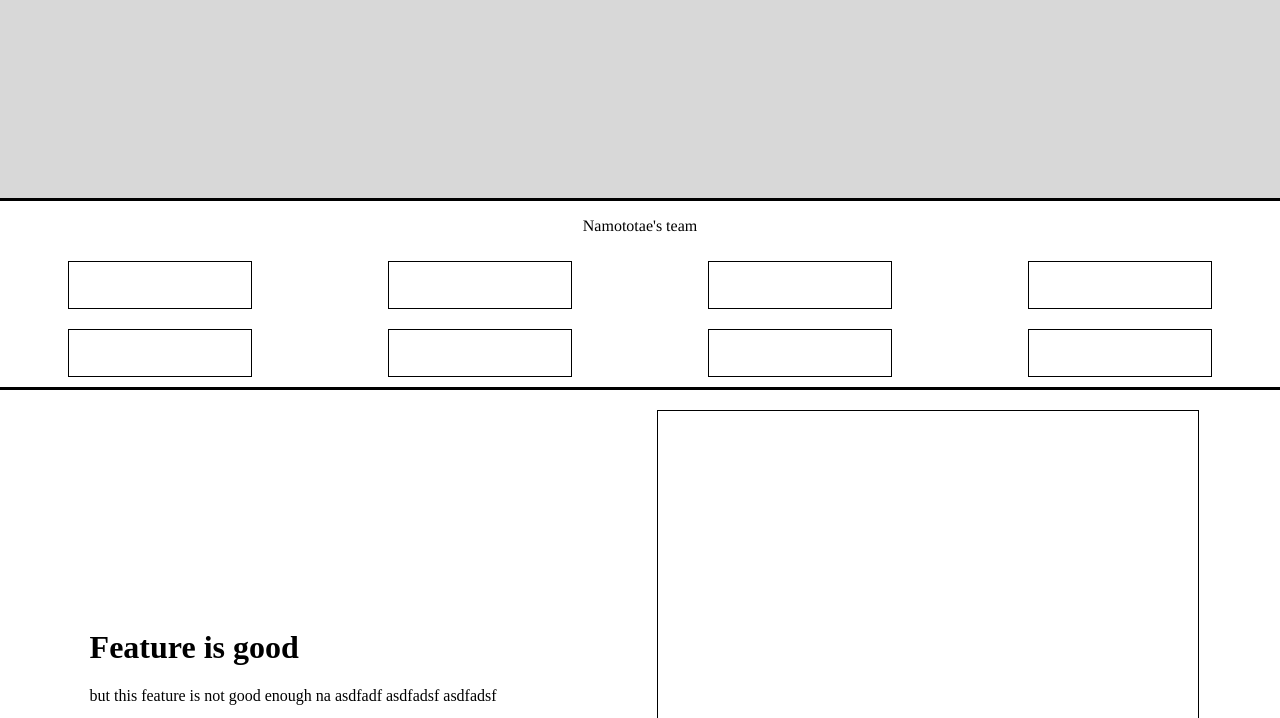
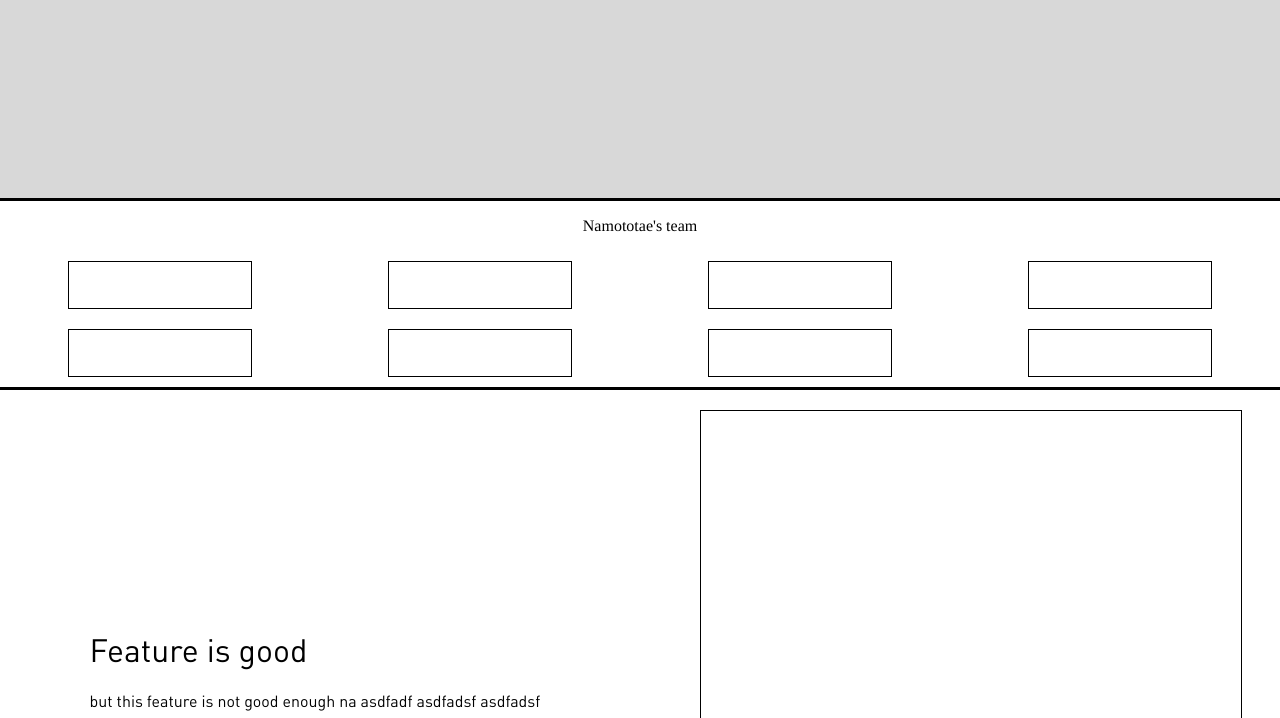
Before and after one commit to namototae/namototae, a plain HTML site: page index.html in a window 1280 px wide. Shown: the part 358-1076 px from the top of the page. Drawn offline with Linux system fonts and the light colour scheme.

Commit message:
update font

```diff
--- a/index.html
+++ b/index.html
@@ -88,6 +88,16 @@ box-sizing: border-box;
        background-color: white;
       }
 
+    @font-face {
+    font-family: myFirstFont;
+    src: url(Din.TTF);
+    font-weight: bold;
+}
+
+div {
+    font-family: myFirstFont;
+}
+
 
 
     </style>
```
